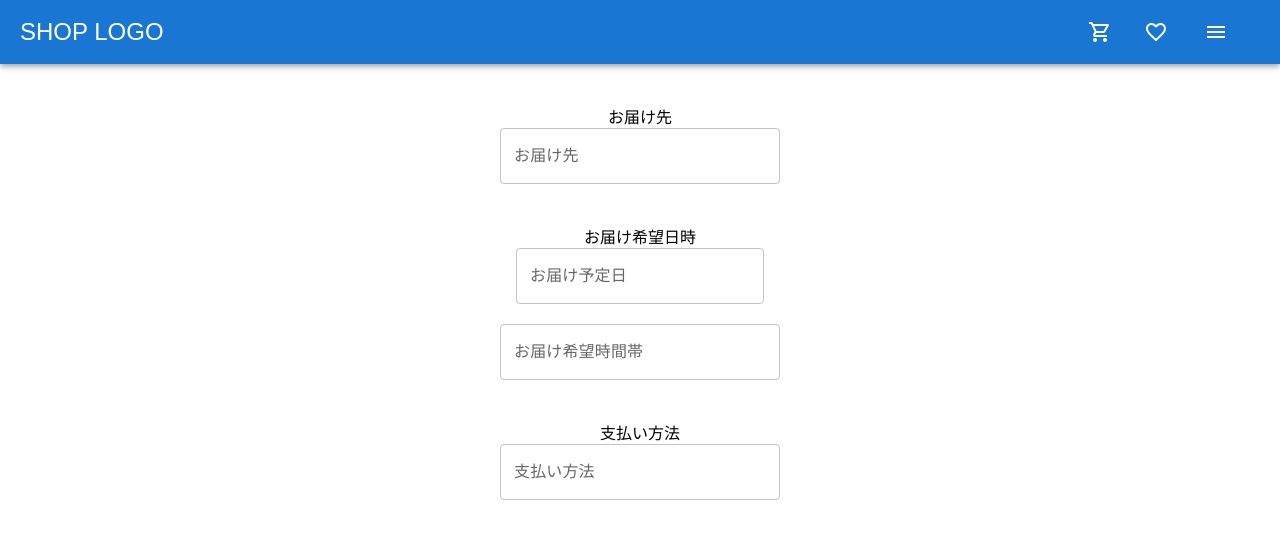
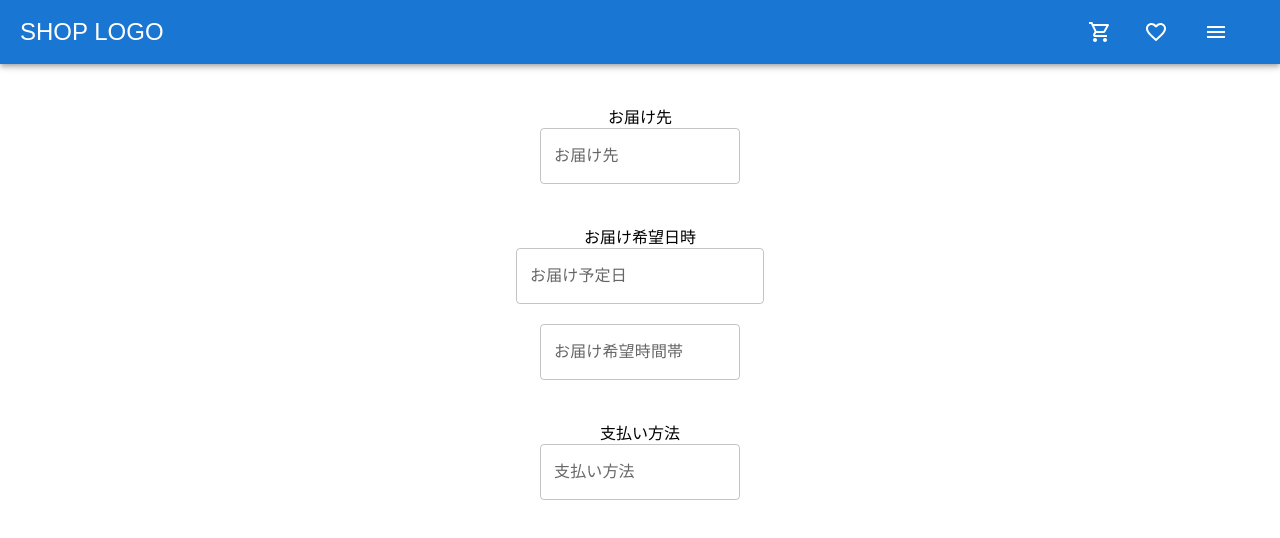
Before and after one commit to Onepiece2424/shampoo_ec_site, a React (Create React App) app in the folder frontend/: page /order in a window 1280 px wide. Shown: the top 538 px of the page. Built offline with nearby package versions, Linux system fonts and the light colour scheme.

Commit message:
フォームの幅の変更

```diff
--- a/frontend/src/components/order/Order.jsx
+++ b/frontend/src/components/order/Order.jsx
@@ -15,13 +15,15 @@ const Addressee = (props) => {
       <form onSubmit={handleSubmit}>
         <div>
           <div>お届け先</div>
+          <div>
             <Field
               name="address"
               component={renderTextField}
               label="お届け先"
               placeholder="お届け先を入力してください。"
-            style={{ width: 280 }}
+              style={{ width: 200 }}
             />
+          </div>
         </div>
         <br></br>
         <br></br>
@@ -35,25 +37,29 @@ const Addressee = (props) => {
             // style={{ width: 280 }}
           />
           <br></br>
+          <div>
             <Field
               name="appointed_delivery_time"
               component={renderTextField}
               label="お届け希望時間帯"
               placeholder="お届け希望時間帯を入力してください。"
-            style={{ width: 280 }}
+              style={{ width: 200 }}
             />
+          </div>
         </div>
         <br></br>
         <br></br>
         <div>
           <div>支払い方法</div>
+          <div>
             <Field
               name="how_to_payment"
               component={renderTextField}
               label="支払い方法"
               placeholder="支払い方法を入力してください。"
-            style={{ width: 280 }}
+              style={{ width: 200 }}
             />
+          </div>
         </div>
       </form>
     </div>
```
Lines whose indentation alone changed are shown as unchanged.
